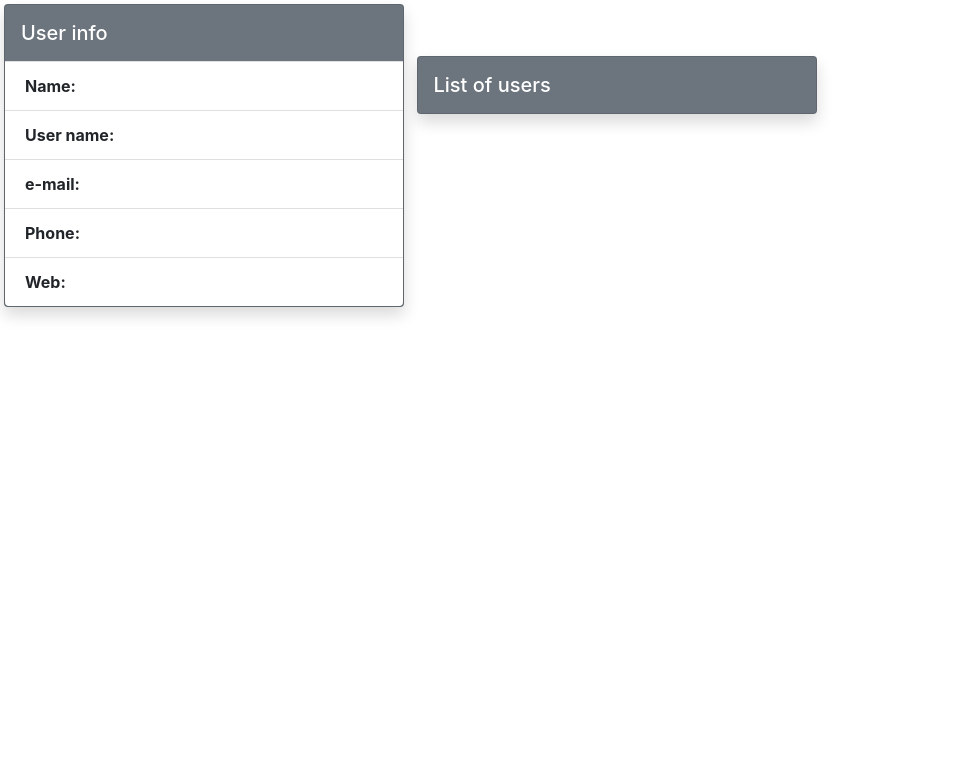
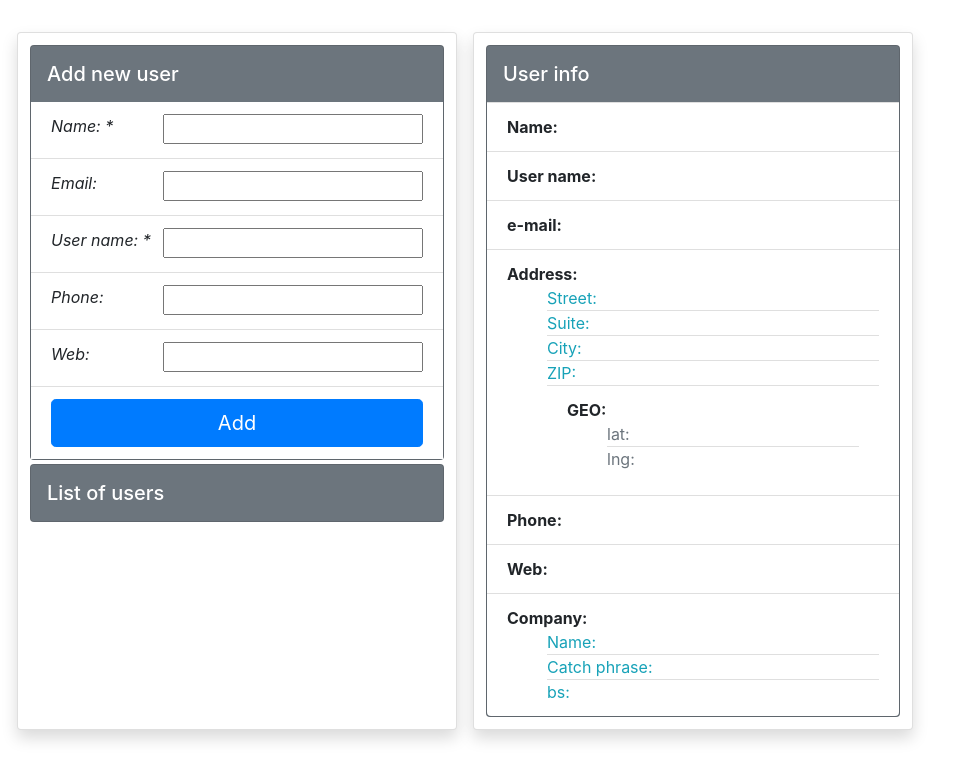
Before and after one commit to mikutsky/HW-8, a plain HTML site: page index.html in a window 1280 px wide. Shown: the whole page, without its empty margins (0-978 px from the left). Drawn offline with nearby package versions, Linux system fonts and the light colour scheme; no server answers.

Commit message:
Completed work on displaying user information. Now you can see all fields, including nested ones. Also made a form to add a new user. This is a mission with an asterisk. No event yet.

```diff
--- a/app.js
+++ b/app.js
@@ -1,4 +1,4 @@
-//Функция получаем на сервере объект JSON, исходя из запроса и парсит его
+//Функция получает на сервере объект JSON, исходя из запроса, парсит его
 function makeGetRequest(method, url, cb) {
   const xhr = new XMLHttpRequest();
 
@@ -11,47 +11,60 @@ function makeGetRequest(method, url, cb) {
   xhr.send();
 }
 
-//Адресс сервера, блок в документе, куда положим список пользователей
-//Блок для вывода информации о пользователе
+//Адресс сервера. Блок в документе, куда выведем список пользователей
+//Блок в документе для вывода информации о пользователе
 const usersURL = "https://jsonplaceholder.typicode.com/users";
-const id_usersUL = document.querySelector("#list-of-users");
-const id_infoUL = document.querySelector("#user-info");
+const ul_users = document.querySelector("#list-of-users");
+const ul_info = document.querySelector("#user-info");
+const btnSubmit = document.querySelector("#btnSubmit");
 
 //Функция выводит список пользователей
 function renderUsersList(users) {
-  const objOfUsers = users.reduce((acc, user) => {
-    acc[user.id] = user;
-    return acc;
-  }, {});
+  const fragment = document.createDocumentFragment();
+
   users.forEach(el => {
     const user_li = document.createElement("li");
     user_li.dataset.userId = el.id;
     user_li.className = "list-group-item list-group-item-action";
     user_li.textContent = el.username;
-
-    id_usersUL.appendChild(user_li);
+    //Добавляем объект с пользователем во фрейм, назначаем событие
+    fragment.appendChild(user_li);
     user_li.addEventListener("click", el => {
-      const selectUsersLI = id_usersUL.querySelector("li.active");
+      //Снимаем выделение со всех элементов списка
+      const selectUsersLI = ul_users.querySelector("li.active");
       if (selectUsersLI) selectUsersLI.classList.remove("active");
-
+      //Выделяем нужный элемент и выводим информацию о пользователе
       el.target.classList.add("active");
-      console.dir(objOfUsers);
-      outUserInfo(objOfUsers[el.target.dataset.userId]);
+      outUserInfo(
+        users.find(user => user.id === Number(el.target.dataset.userId))
+      );
     });
   });
+
+  //добавляем сгенерированный фрагмент в документ
+  ul_users.appendChild(fragment);
 }
 
-//Функция выводит информацию о пользователе
-function outUserInfo(user) {
-  console.log(user);
-  for (const key in user) {
-    console.log(key);
-    const value = user[key];
+//Рекурсивная функция выводит информацию о пользователе из вложенных полей
+function outUserInfo(user, rootField = "") {
+  //Если в текущем поле объекта не вложенный объект - выводим значение,
+  //иначе вызываем функцию с вложенным объектом
+  for (const key in user)
     if (typeof user[key] !== "object") {
-      const infoSpan = id_infoUL.querySelector(`span[data-text-field=${key}]`);
-      if (infoSpan) infoSpan.textContent = value;
+      const infoSpan = ul_info.querySelector(
+        `span[data-text-field=${rootField + key}]`
+      );
+      if (infoSpan) infoSpan.textContent = user[key];
+    } else {
+      outUserInfo(user[key], rootField + key + "-");
     }
-  }
+}
+
+//Функция создает запись о новом пользователе
+function OnAddUser() {
+  //Зчем закрывает?!
+  btnSubmit = document.querySelector("#btnSubmit");
+  alert();
 }
 
 //Получаем список пользователей на сервере
--- a/index.html
+++ b/index.html
@@ -13,48 +13,149 @@
     />
   </head>
   <body>
+    <div class="card-deck p-4" style="width: 960px">
+      <div class="card d-inline-block shadow p-2 m-2">
+        <!-- Форма добавить пользователя -->
+        <div class="card bg-secondary m-1">
+          <h5 class="card-title text-white m-3">Add new user</h5>
+          <form>
+            <ul class="list-group list-group-flush font-italic">
+              <li class="list-group-item">
+                <label for="name">Name: *</label>
+                <input
+                  type="text"
+                  name="name"
+                  id="name"
+                  style="float: right; width: 70%"
+                />
                 <div
-      class="card bg-secondary shadow d-sm-inline-block m-1"
-      style="width: 400px"
+                  class="alert alert-warning mt-2 mb-0"
+                  role="alert"
+                  id="warning-name"
+                  style="display: none"
                 >
-      <h5 class="text-white m-3">User info</h5>
-      <ul id="user-info" class="list-group list-group-flush font-weight-bold">
+                  <strong>Warning!</strong>
+                  <p class="text-right m-0">
+                    Enter another value in the "Name" field.
+                  </p>
+                </div>
+              </li>
               <li class="list-group-item">
-          Name: <span data-text-field="name" class="font-weight-normal"></span>
+                <label for="email">Email:</label>
+                <input
+                  type="text"
+                  name="email"
+                  id="email"
+                  style="float: right; width: 70%"
+                />
+              </li>
+              <li class="list-group-item">
+                <label for="username">User name: *</label>
+                <input
+                  type="text"
+                  name="username"
+                  id="username"
+                  style="float: right; width: 70%"
+                />
+                <div
+                  class="alert alert-warning mt-2 mb-0"
+                  role="alert"
+                  id="warning-username"
+                  style="display: none"
+                >
+                  <strong>Warning!</strong>
+                  <p class="text-right m-0">
+                    Enter another value in the "User name" field.
+                  </p>
+                </div>
+              </li>
+              <li class="list-group-item">
+                <label for="phone">Phone:</label>
+                <input
+                  type="text"
+                  name="phone"
+                  id="phone"
+                  style="float: right; width: 70%"
+                />
+              </li>
+              <li class="list-group-item">
+                <label for="website">Web:</label>
+                <input
+                  type="text"
+                  name="website"
+                  id="website"
+                  style="float: right; width: 70%"
+                />
+              </li>
+              <li class="list-group-item">
+                <button
+                  type="submit"
+                  class="btn btn-primary btn-lg btn-block"
+                  id="btnSubmit"
+                >
+                  Add
+                </button>
+              </li>
+            </ul>
+          </form>
+        </div>
+        <!-- Вывод списка пользователей -->
+        <div class="card bg-secondary m-1">
+          <h5 class="card-title text-white m-3">List of users</h5>
+          <ul id="list-of-users" class="list-group list-group-flush"></ul>
+        </div>
+      </div>
+      <!-- Вывод информации о выбранном пользователе -->
+      <div
+        class="card d-inline-block shadow p-2 m-2"
+        style="width: 400px; height: 100%"
+      >
+        <div class="card bg-secondary m-1">
+          <h5 class="card-title text-white m-3">User info</h5>
+          <ul
+            id="user-info"
+            class="list-group list-group-flush font-weight-bold"
+          >
+            <li class="list-group-item">
+              Name:
+              <span data-text-field="name" class="font-weight-normal"></span>
             </li>
             <li class="list-group-item">
               User name:
-          <span data-text-field="username" class="font-weight-normal"></span>
+              <span
+                data-text-field="username"
+                class="font-weight-normal"
+              ></span>
             </li>
             <li class="list-group-item">
               e-mail:
               <span data-text-field="email" class="font-weight-normal"></span>
             </li>
-        <!-- <li class="list-group-item">
+            <li class="list-group-item">
               Address:
-          <ul class="list-group list-group-flush">
-            <li class="list-group-item">
+              <ul class="list-group-flush">
+                <li class="list-group-item text-info font-weight-normal p-0">
                   Street:
                   <span
                     data-text-field="address-street"
                     class="font-weight-normal"
                   ></span>
                 </li>
-            <li class="list-group-item">
+                <li class="list-group-item text-info font-weight-normal p-0">
                   Suite:
                   <span
                     data-text-field="address-suite"
                     class="font-weight-normal"
                   ></span>
                 </li>
-            <li class="list-group-item">
+                <li class="list-group-item text-info font-weight-normal p-0">
                   City:
                   <span
                     data-text-field="address-city"
                     class="font-weight-normal"
                   ></span>
                 </li>
-            <li class="list-group-item">
+                <li class="list-group-item text-info font-weight-normal p-0">
                   ZIP:
                   <span
                     data-text-field="address-zipcode"
@@ -63,25 +164,29 @@
                 </li>
                 <li class="list-group-item">
                   GEO:
-              <ul class="list-group list-group-flush">
-                <li class="list-group-item">
+                  <ul class="list-group-flush">
+                    <li
+                      class="list-group-item text-secondary font-weight-normal p-0"
+                    >
                       lat:
                       <span
                         data-text-field="address-geo-lat"
-                    class="font-weight-normal"
+                        class="font-weight-normal font-italic"
                       ></span>
                     </li>
-                <li class="list-group-item">
+                    <li
+                      class="list-group-item text-secondary font-weight-normal p-0"
+                    >
                       lng:
                       <span
                         data-text-field="address-geo-lng"
-                    class="font-weight-normal"
+                        class="font-weight-normal font-italic"
                       ></span>
                     </li>
                   </ul>
                 </li>
               </ul>
-        </li> -->
+            </li>
             <li class="list-group-item">
               Phone:
               <span data-text-field="phone" class="font-weight-normal"></span>
@@ -90,24 +195,24 @@
               Web:
               <span data-text-field="website" class="font-weight-normal"></span>
             </li>
-        <!-- <li class="list-group-item">
+            <li class="list-group-item">
               Company:
-          <ul class="list-group list-group-flush">
-            <li class="list-group-item">
+              <ul class="list-group-flush">
+                <li class="list-group-item text-info font-weight-normal p-0">
                   Name:
                   <span
                     data-text-field="company-name"
                     class="font-weight-normal"
                   ></span>
                 </li>
-            <li class="list-group-item">
+                <li class="list-group-item text-info font-weight-normal p-0">
                   Catch phrase:
                   <span
                     data-text-field="company-catchPhrase"
                     class="font-weight-normal"
                   ></span>
                 </li>
-            <li class="list-group-item">
+                <li class="list-group-item text-info font-weight-normal p-0">
                   bs:
                   <span
                     data-text-field="company-bs"
@@ -115,15 +220,10 @@
                   ></span>
                 </li>
               </ul>
-        </li> -->
+            </li>
           </ul>
         </div>
-    <div
-      class="card bg-secondary shadow d-sm-inline-block m-1"
-      style="width: 400px"
-    >
-      <h5 class="text-white m-3">List of users</h5>
-      <ul id="list-of-users" class="list-group list-group-flush"></ul>
+      </div>
     </div>
     <script src="app.js"></script>
   </body>
```
Lines whose indentation alone changed are shown as unchanged.
